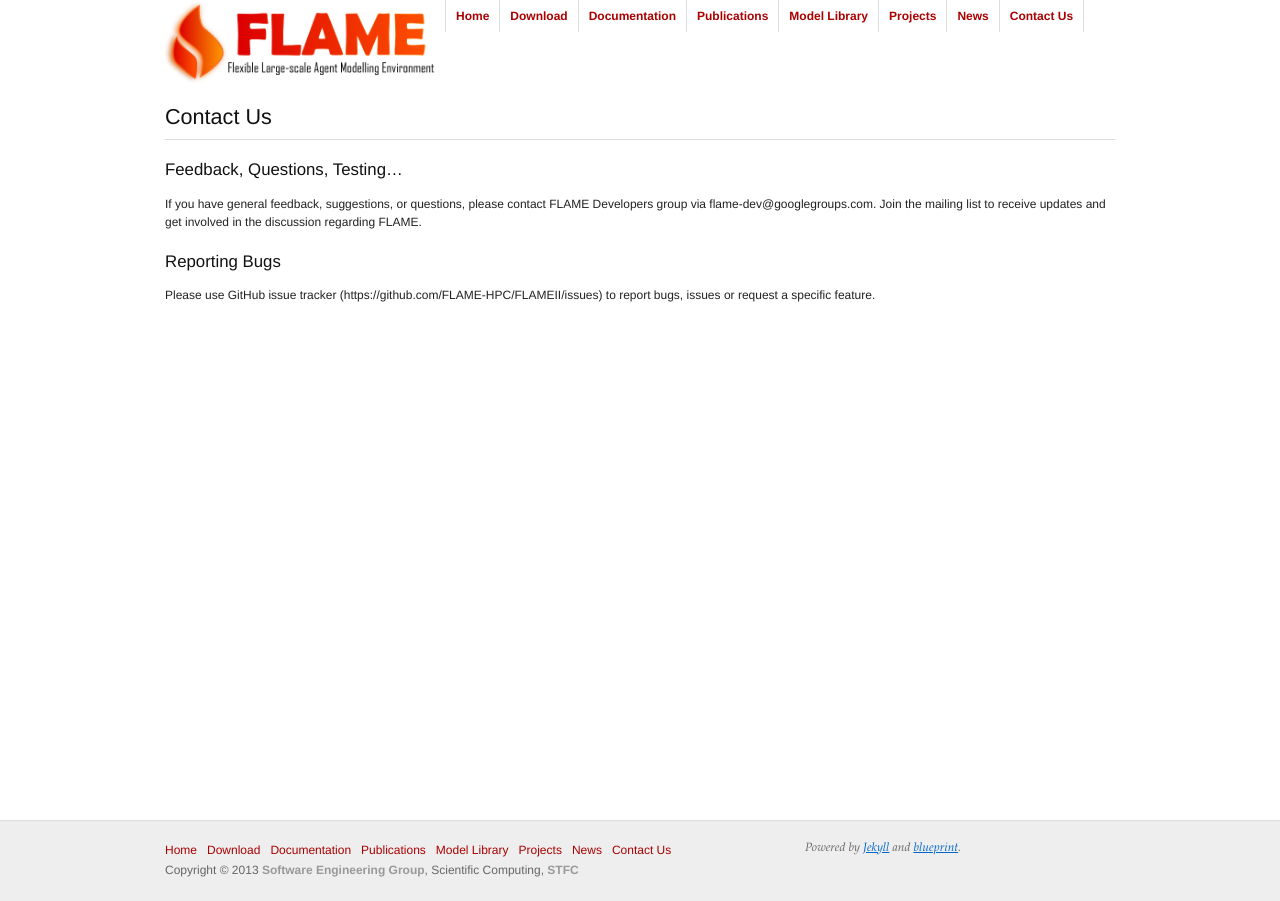
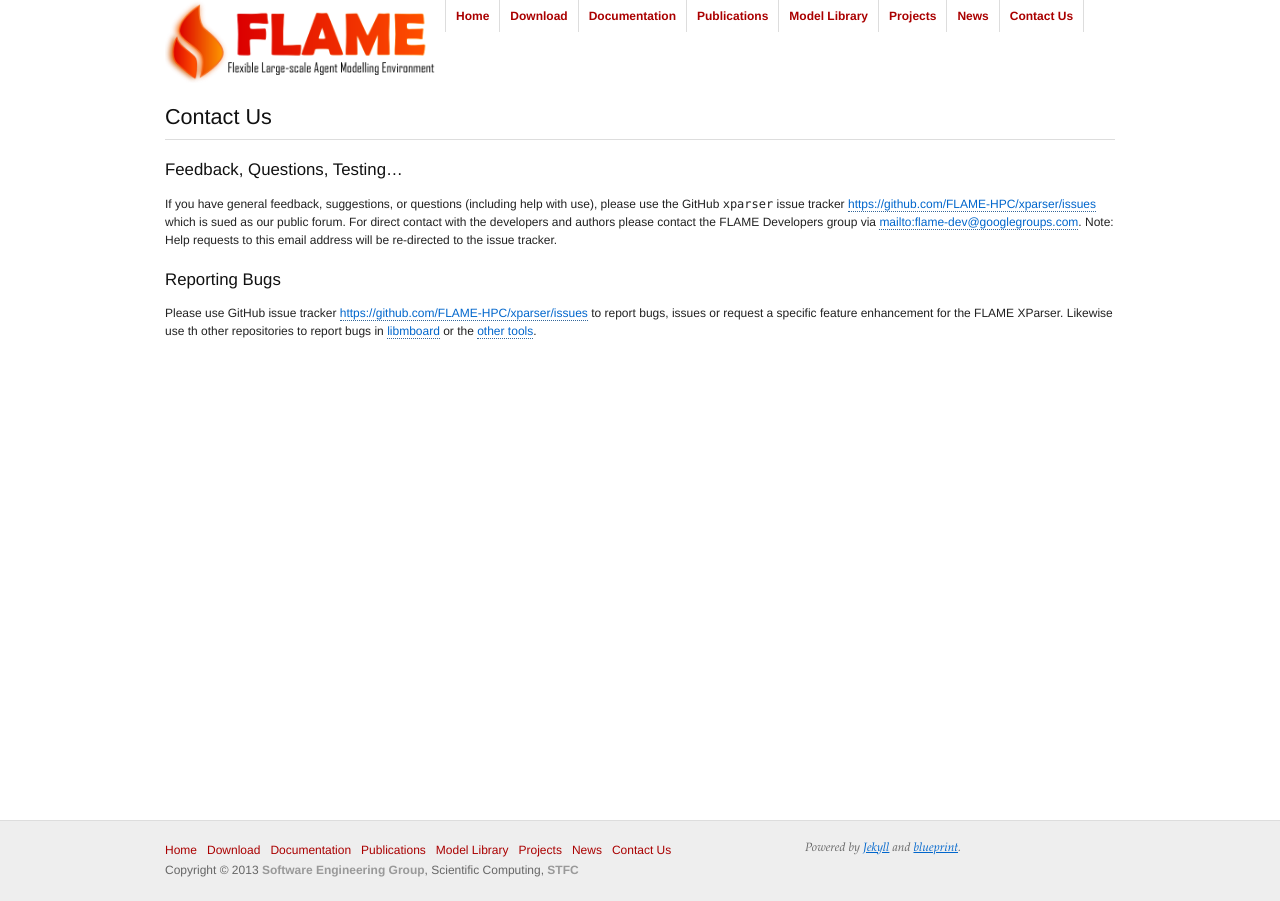
Before and after one commit to FLAME-HPC/FLAME-HPC.github.io, a Jekyll site: the page built from contact/index.markdown, in a window 1280 px wide. Built offline with Jekyll 4.4.1, drawn with Linux system fonts in a browser that asks for light colours.

Commit message:
Update index.markdown

```diff
--- a/contact/index.markdown
+++ b/contact/index.markdown
@@ -7,7 +7,7 @@ title: Contact Us
 
 ## Feedback, Questions, Testing...
 
-If you have general feedback, suggestions, or questions, please contact FLAME Developers group via flame-dev@googlegroups.com. Join the mailing list to receive updates and get involved in the discussion regarding FLAME.
+If you have general feedback, suggestions, or questions (including help with use), please use the GitHub `xparser` issue tracker [https://github.com/FLAME-HPC/xparser/issues](https://github.com/FLAME-HPC/xparser/issues) which is sued as our public forum.  For direct contact with the developers and authors please contact the FLAME Developers group via [mailto:flame-dev@googlegroups.com](flame-dev@googlegroups.com). Note: Help requests to this email address will be re-directed to the issue tracker.
 
 <!--
 Do get in touch with:
@@ -21,4 +21,4 @@ Do get in touch with:
 
 <!--Bug reports can be filed on our [CCPForge project page](http://ccpforge.cse.rl.ac.uk/gf/project/xagents/tracker/?action=TrackerItemBrowse&tracker_id=249). -->
 
-Please use GitHub issue tracker (https://github.com/FLAME-HPC/FLAMEII/issues) to report bugs, issues or request a specific feature.
+Please use GitHub issue tracker [https://github.com/FLAME-HPC/xparser/issues](https://github.com/FLAME-HPC/xparser/issues) to report bugs, issues or request a specific feature enhancement for the FLAME XParser. Likewise use th other repositories to report bugs in [libmboard](https://github.com/FLAME-HPC/libmboard) or the [other tools](https://github.com/FLAME-HPC).
```
